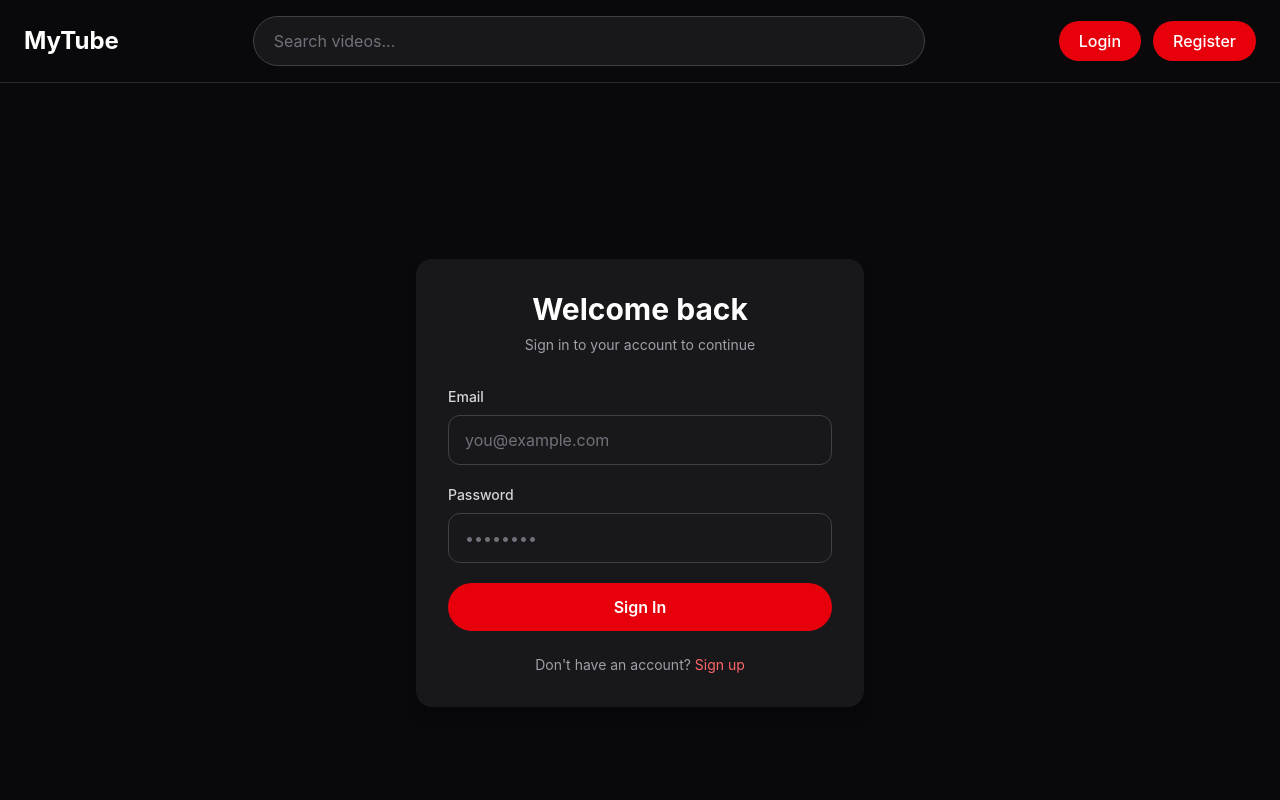
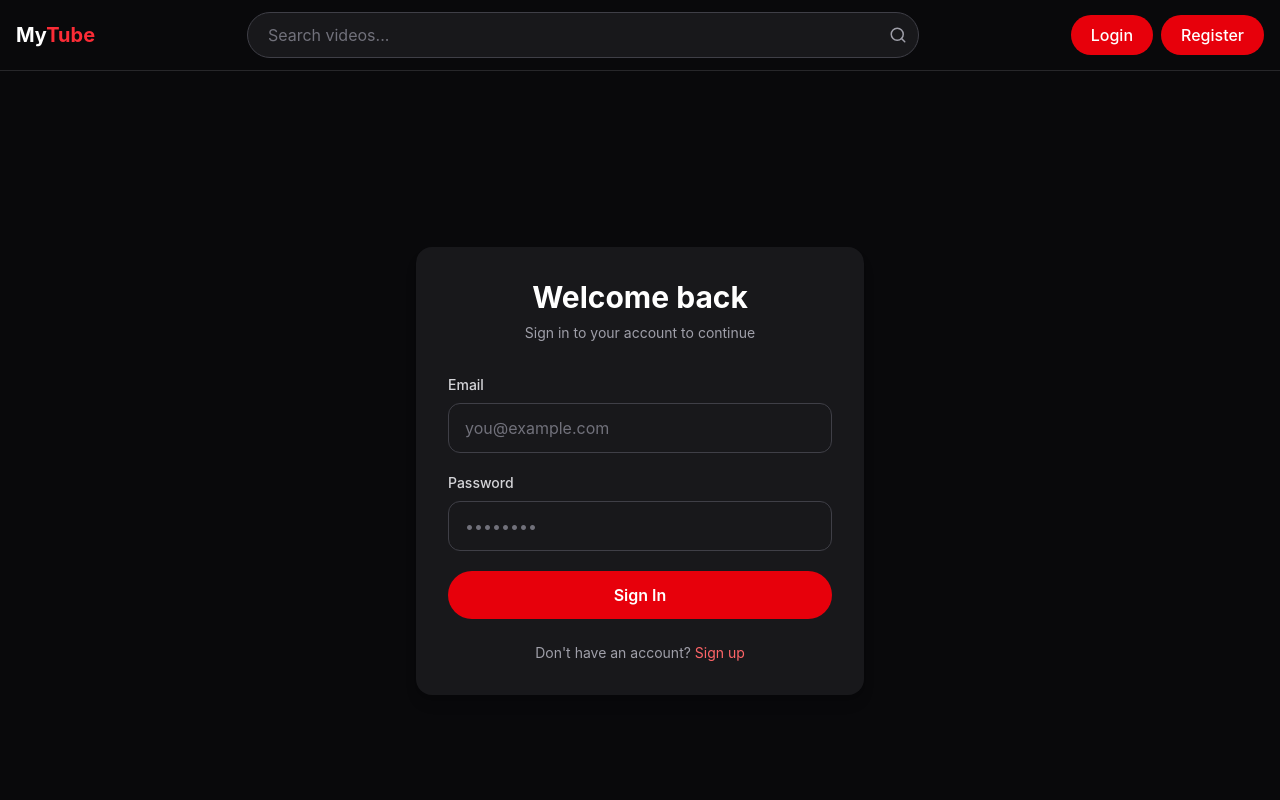
Before and after one commit to Harlongbi-Phangcho/video-platform-frontend, a React app: page /login in a window 1280 px wide. Shown: the top 800 px of the page. Built offline with nearby package versions, Linux system fonts and the light colour scheme; no server answers; the HTML template or start-up script is replaced by a standard one.

Commit message:
refactor Header component; implement search functionality, enhance layout, and improve logout process

```diff
--- a/src/components/Header/Header.jsx
+++ b/src/components/Header/Header.jsx
@@ -1,10 +1,11 @@
-import React from "react";
+import React, { useState } from "react";
 import { Link, useNavigate } from "react-router-dom";
 import { api } from "../../api/axios";
 import toast from "react-hot-toast";
 import Button from "../Button";
 import { useDispatch, useSelector } from "react-redux";
-import { logout as autLogout } from "../../store/authSlice";
+import { logout as authLogout } from "../../store/authSlice";
+import { FiSearch, FiUpload, FiLogOut } from "react-icons/fi";
 
 function Header() {
   const navigate = useNavigate();
@@ -12,68 +13,143 @@ function Header() {
   const user = useSelector((state) => state.auth.user);
   const isAuthenticated = useSelector((state) => state.auth.isAuthenticated);
 
+  const [searchQuery, setSearchQuery] = useState("");
+  const [isLoggingOut, setIsLoggingOut] = useState(false);
+
+  const handleSearch = (e) => {
+    e.preventDefault();
+    const trimmed = searchQuery.trim();
+    if (!trimmed) return;
+    navigate(`/search?q=${encodeURIComponent(trimmed)}`);
+  };
+
   const handleLogout = async () => {
+    setIsLoggingOut(true);
     try {
       await api.post("/users/logout");
-      dispatch(autLogout());
-      toast.success("Logout successful");
+      dispatch(authLogout());
+      toast.success("Logged out successfully");
       navigate("/login");
     } catch (error) {
       toast.error(error.response?.data?.message || "Logout failed");
+    } finally {
+      setIsLoggingOut(false);
     }
   };
 
+  // Fallback avatar using the user's initials
+  const avatarFallback = user?.username?.charAt(0).toUpperCase() ?? "?";
+
   return (
-    // create header along with logo and navigation links
-    <header className="bg-zinc-950 border-b border-zinc-800 px-6 py-4">
-      <div className="max-w-7xl mx-auto flex items-center justify-between gap-6">
+    <header className="bg-zinc-950 border-b border-zinc-800 px-4 py-3 sticky top-0 z-50">
+      <div className="max-w-7xl mx-auto flex items-center justify-between gap-4">
         {/* Logo */}
-        <Link to="/" className="text-2xl font-bold text-white">
-          MyTube
+        <Link
+          to="/"
+          className="text-xl font-bold text-white whitespace-nowrap flex-shrink-0"
+        >
+          My<span className="text-red-500">Tube</span>
         </Link>
 
         {/* Search */}
-        <div className="flex-1 max-w-2xl">
+        <form onSubmit={handleSearch} className="flex-1 max-w-2xl hidden sm:flex">
+          <div className="relative w-full">
             <input
               type="text"
+              value={searchQuery}
+              onChange={(e) => setSearchQuery(e.target.value)}
               placeholder="Search videos..."
-            className="w-full px-5 py-3 rounded-full bg-zinc-900 border border-zinc-700 text-white placeholder:text-zinc-500 outline-none focus:border-red-500"
+              className="w-full pl-5 pr-12 py-2.5 rounded-full bg-zinc-900 border border-zinc-700 text-white placeholder:text-zinc-500 outline-none focus:border-red-500 transition"
             />
+            <button
+              type="submit"
+              className="absolute right-3 top-1/2 -translate-y-1/2 text-zinc-400 hover:text-white transition"
+              aria-label="Search"
+            >
+              <FiSearch size={18} />
+            </button>
           </div>
+        </form>
 
         {/* Right side */}
-        <div className="flex items-center gap-3">
+        <div className="flex items-center gap-2 flex-shrink-0">
           {!isAuthenticated ? (
             <>
               <Link to="/login">
-                <Button>Login</Button>
+                <Button variant="ghost">Login</Button>
               </Link>
-
               <Link to="/register">
-                <Button>Register</Button>
+                <Button variant="primary">Register</Button>
               </Link>
             </>
           ) : (
             <>
-              <Link to="/upload">
-                <Button>Upload</Button>
+              {/* Upload */}
+              <Link to="/upload" className="hidden sm:block">
+                <Button variant="ghost" className="flex items-center gap-1.5">
+                  <FiUpload size={15} />
+                  <span>Upload</span>
+                </Button>
               </Link>
 
-              <div className="flex items-center gap-2">
+              {/* Avatar + username */}
+              <Link
+                to={`/channel/${user?.username}`}
+                className="flex items-center gap-2 hover:opacity-80 transition"
+              >
+                {user?.avatar ? (
                   <img
-                  src={user?.avatar}
-                  alt="profile"
-                  className="w-10 h-10 rounded-full object-cover"
+                    src={user.avatar}
+                    alt={user.username}
+                    className="w-9 h-9 rounded-full object-cover border border-zinc-700"
+                    onError={(e) => {
+                      e.currentTarget.style.display = "none";
+                    }}
                   />
+                ) : (
+                  <div className="w-9 h-9 rounded-full bg-red-600 flex items-center justify-center text-white text-sm font-bold border border-zinc-700">
+                    {avatarFallback}
+                  </div>
+                )}
+                <span className="text-zinc-300 text-sm hidden md:block">
+                  {user?.username}
+                </span>
+              </Link>
 
-                <span className="text-zinc-300 text-sm">{user?.username}</span>
-              </div>
-
-              <Button onClick={handleLogout}>Logout</Button>
+              {/* Logout */}
+              <button
+                onClick={handleLogout}
+                disabled={isLoggingOut}
+                className="text-zinc-400 hover:text-red-400 transition disabled:opacity-50 disabled:cursor-not-allowed"
+                title="Logout"
+                aria-label="Logout"
+              >
+                <FiLogOut size={20} />
+              </button>
             </>
           )}
         </div>
       </div>
+
+      {/* Mobile search row */}
+      <form onSubmit={handleSearch} className="sm:hidden mt-3">
+        <div className="relative w-full">
+          <input
+            type="text"
+            value={searchQuery}
+            onChange={(e) => setSearchQuery(e.target.value)}
+            placeholder="Search videos..."
+            className="w-full pl-5 pr-12 py-2 rounded-full bg-zinc-900 border border-zinc-700 text-white placeholder:text-zinc-500 outline-none focus:border-red-500 transition"
+          />
+          <button
+            type="submit"
+            className="absolute right-3 top-1/2 -translate-y-1/2 text-zinc-400 hover:text-white transition"
+            aria-label="Search"
+          >
+            <FiSearch size={18} />
+          </button>
+        </div>
+      </form>
     </header>
   );
 }
```
Lines whose indentation alone changed are shown as unchanged.
